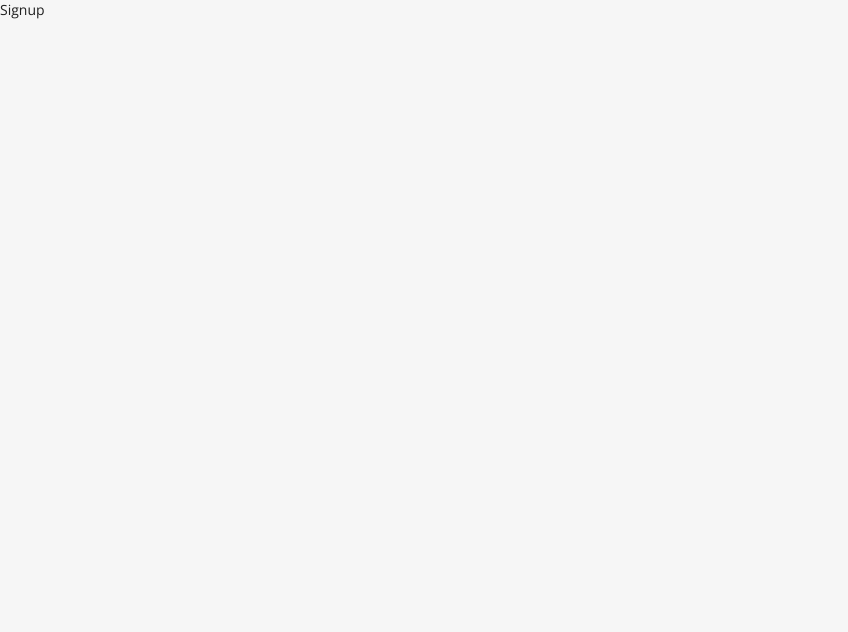
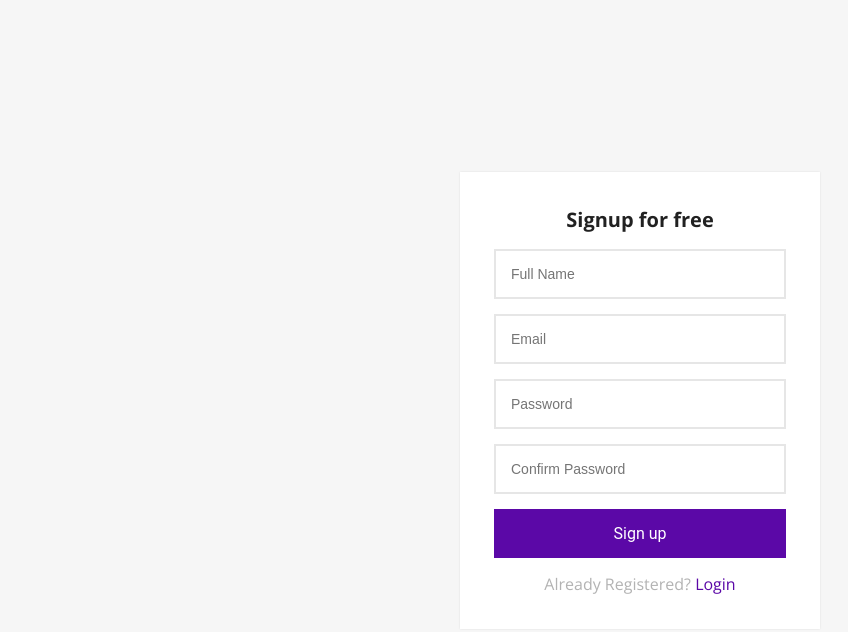
Before and after one commit to TeamAbella060420/react-laravel, a React (Vite) app in the folder full-stack/react/: page /signup in a window 1280 px wide. Shown: the top 632 px of the page, without its empty margins (0-848 px from the left). Built offline with nearby package versions, Linux system fonts and the light colour scheme.

Commit message:
Update Signup.jsx

```diff
--- a/full-stack/react/src/views/Signup.jsx
+++ b/full-stack/react/src/views/Signup.jsx
@@ -1,9 +1,28 @@
 import React from 'react'
+import { Link } from 'react-router-dom';
 
 export default function Signup() {
+
+  const onSubmit = (e) => {
+    e.preventDefault();
+  }
+
+
   return (
-    <div>
-      Signup
+    <div className='login-signup-form animated fadeInDown'>
+    <div className="form">
+      <h1 className='title'>Signup for free</h1>
+      <form onSubmit={onSubmit}>
+        <input type="text" placeholder='Full Name'/>
+        <input type="email" placeholder='Email'/>
+        <input type="password" placeholder='Password'/>
+        <input type="password" placeholder='Confirm Password'/>
+        <button className='btn btn-block'>Sign up</button>
+        <p className='message'>
+          Already Registered? <Link to='/login'>Login</Link>
+        </p>
+      </form>
     </div>
+  </div>
   )
 }
```
